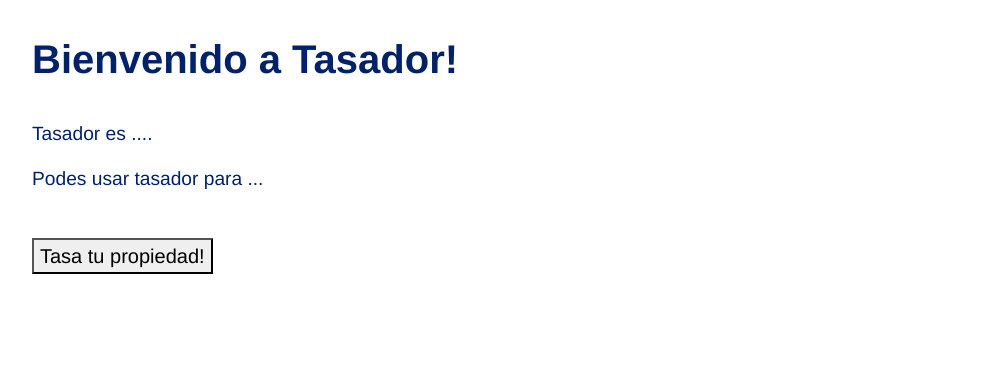
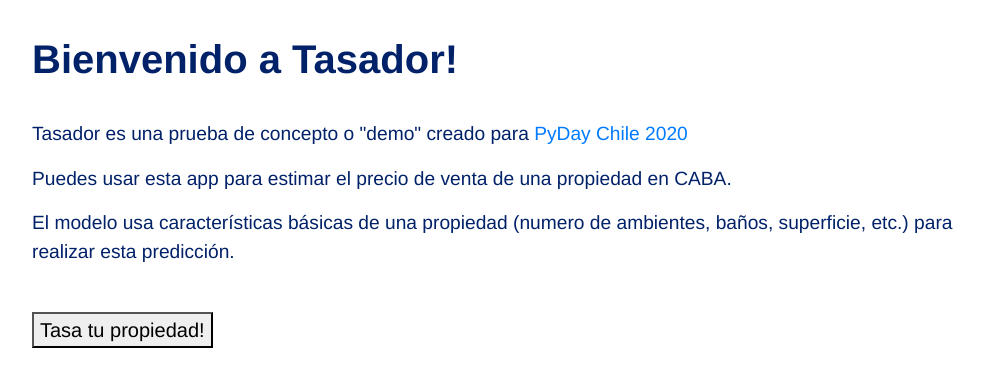
Before and after one commit to joaquinmenendez/Tasador, a Flask app: page / in a window 1280 px wide. Shown: the part 61-448 px from the top of the page, without its empty margins (128-1112 px from the left). Run offline with Flask 2, Linux system fonts and the light colour scheme; parts of the project's set-up code (start-up, migrations or seed data) failed here and were passed over; some libraries are stand-ins or nearby versions.

Commit message:
added hyperlink to Pyday Chile

```diff
--- a/templates/home.html
+++ b/templates/home.html
@@ -13,8 +13,10 @@ h1   {text-align: left;}
 
     {% block content %}
     <br>
-        <p> Tasador es .... </p>
-        <p> Podes usar tasador para ...</p>
+        <p>Tasador es una prueba de concepto o "demo" creado para
+            <a href=https://pyday.cl/index.html>PyDay Chile 2020 </a></p>
+    <p>Puedes usar esta app para estimar el precio de venta de una propiedad en CABA.</p>
+        <p>El modelo usa características básicas de una propiedad (numero de ambientes, baños, superficie, etc.) para realizar esta predicción.</p>
     </br>
         <div>
             <form style="display: inline">
```
